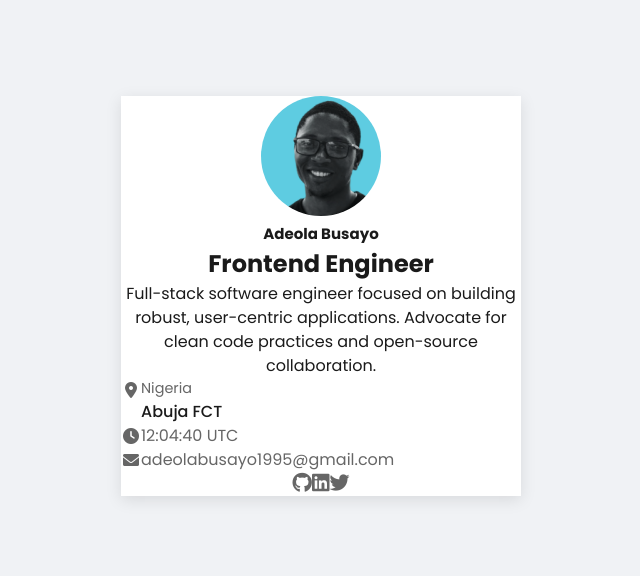
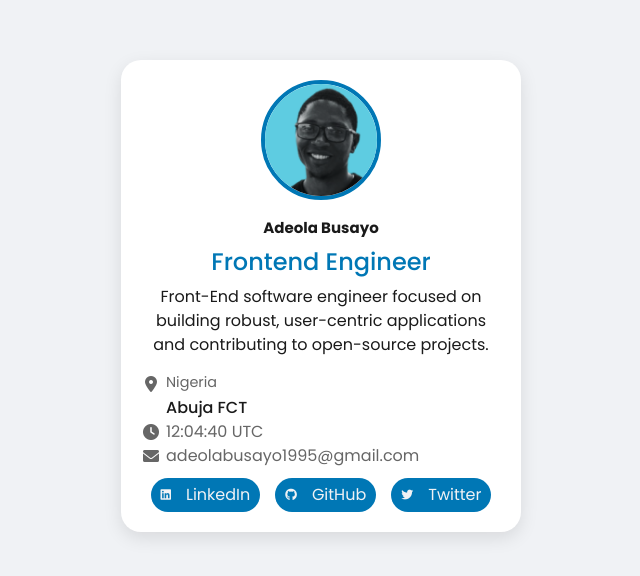
Before and after one commit to Adebemdev/profile-card, a website: page src/index.html in a window 1280 px wide. Shown: the part 104-680 px from the top of the page, without its empty margins (319-959 px from the left). Drawn offline with Linux system fonts and the light colour scheme.

Commit message:
files updated

```diff
--- a/src/index.html
+++ b/src/index.html
@@ -3,12 +3,6 @@
   <head>
     <meta charset="UTF-8" />
     <meta name="viewport" content="width=device-width, initial-scale=1.0" />
-    <link
-      rel="icon"
-      type="image/png"
-      sizes="16x16"
-      href="/src/assets/favicon/favicons/favicon.ico"
-    />
     <link rel="preconnect" href="https://fonts.googleapis.com" />
     <link rel="preconnect" href="https://fonts.gstatic.com" crossorigin />
     <link
@@ -21,8 +15,6 @@
     />
 
     <!-- <link rel="manifest" href="/manifest.json" /> -->
-    <meta name="msapplication-TileColor" content="#da532c" />
-    <meta name="theme-color" content="#ffffff" />
     <link rel="stylesheet" href="style.css" />
 
     <title>My Profile Card</title>
@@ -40,6 +32,7 @@
         <h2 data-testid="jobTitle" id="profileTitle" class="jobTitle"></h2>
         <p data-testid="shortBio" id="profileBio" class="profile-shortBio"></p>
       </div>
+
       <div class="profie-info">
         <div class="info-item">
           <i class="fas fa-map-marker-alt"></i>
@@ -58,14 +51,35 @@
         </div>
       </div>
       <div data-testid="socialLinks" class="social-links">
-        <a href="#" class="social-link" id="github">
-          <i class="fab fa-github fa-lg"></i>
+        <a
+          href="#"
+          class="social-link linkedin"
+          id="linkedin"
+          target="_blank"
+          rel="noopener noreferrer"
+        >
+          <i class="fab fa-linkedin"></i>
+          <span>LinkedIn</span>
         </a>
-        <a href="#" class="social-link" id="linkedin">
-          <i class="fab fa-linkedin fa-lg"></i>
+        <a
+          href="#"
+          class="social-link github"
+          id="github"
+          target="_blank"
+          rel="noopener noreferrer"
+        >
+          <i class="fab fa-github"></i>
+          <span>GitHub</span>
         </a>
-        <a href="#" class="social-link" id="twitter">
-          <i class="fab fa-twitter fa-lg"></i>
+        <a
+          href="#"
+          class="social-link twitter"
+          id="twitter"
+          target="_blank"
+          rel="noopener noreferrer"
+        >
+          <i class="fab fa-twitter"></i>
+          <span>Twitter</span>
         </a>
       </div>
     </div>
--- a/src/script.js
+++ b/src/script.js
@@ -11,7 +11,7 @@ const CONFIG = {
 
 const profileData = {
   name: 'Adeola Busayo',
-  bio: 'Full-stack software engineer focused on building robust, user-centric applications. Advocate for clean code practices and open-source collaboration.',
+  bio: 'Front-End software engineer focused on building robust, user-centric applications and contributing to open-source projects.',
   title: 'Frontend Engineer',
   location: {
     city: 'Abuja FCT',
@@ -20,9 +20,18 @@ const profileData = {
   email: 'adeolabusayo1995@gmail.com',
   image: './assets/images/profile-card-image.png',
   social: {
-    github: 'https://github.com/Adebemdev',
-    linkedin: 'https://www.linkedin.com/in/adeolabusayobemdev/',
-    twitter: 'https://x.com/bem_ade',
+    linkedin: {
+      username: '',
+      url: 'https://www.linkedin.com/in/adeolabusayobemdev/',
+    },
+    github: {
+      username: 'Adebemdev',
+      url: 'https://github.com/Adebemdev',
+    },
+    twitter: {
+      username: '@bem_ade',
+      url: 'https://x.com/bem_ade',
+    },
   },
 };
 
@@ -35,6 +44,7 @@ class ProfileManager {
     this.updateProfile();
     this.updateTime();
     this.startTimeUpdate();
+    this.updateSocialLinks();
   }
 
   updateProfile() {
@@ -57,6 +67,16 @@ class ProfileManager {
         } else {
           element.textContent = value;
         }
+      }
+    });
+  }
+
+  updateSocialLinks() {
+    Object.entries(this.data.social).forEach(([platform, data]) => {
+      const link = document.getElementById(platform);
+      if (link && data.url) {
+        link.href = data.url;
+        link.setAttribute('aria-label', `Visit ${platform} profile`);
       }
     });
   }
--- a/src/style.css
+++ b/src/style.css
@@ -2,9 +2,19 @@
   --primary-color: #1a1a1a;
   --secondary-color: #666;
   --background-color: #f0f2f5;
+  --accent-color: #0077b5;
   --card-background: white;
-  --shadow: 0 4px 15px rgba(0, 0, 0, 0.1);
+  --shadow: 0 6px 18px rgba(0, 0, 0, 0.1);
   --transition: all 0.3s ease;
+  --border-radius: 20px;
+
+  /* Font-size */
+  --spacing-xs: 0.2rem;
+  --spacing-sm: 0.5rem;
+  --spacing-md: 1rem;
+  --spacing-lg: 1.5rem;
+  --spacing-button-lg: 1.8rem;
+  --spacing-xl: 2rem;
 }
 
 *,
@@ -35,7 +45,7 @@ body {
   background: var(--card-background);
   border-radius: var(--border-radius);
   box-shadow: var(--shadow);
-  padding: '';
+  padding: var(--spacing-xl);
   width: min(90%, 400px);
   transition: var(--transition);
 }
@@ -46,14 +56,17 @@ body {
 
 .profile-header {
   text-align: center;
-  margin-bottom: '';
+  margin-bottom: var(--spacing-lg);
+  /* background-color: #ffe066; */
 }
 
 .profile-image {
   width: 120px;
   height: 120px;
   border-radius: 50%;
-  margin-bottom: '';
+  margin-bottom: var(--spacing-md);
+  border: 4px solid var(--accent-color);
+
   object-fit: cover;
 }
 
@@ -64,7 +77,7 @@ body {
 
 .profile-bio {
   color: var(--secondary-color);
-  margin-bottom: '';
+  margin-bottom: var(--spacing-lg);
   font-size: clamp(0.875rem, 1.5vw, 1rem);
 }
 
@@ -79,7 +92,7 @@ body {
 .info-item {
   display: flex;
   align-items: flex-start;
-  gap: '';
+  gap: var(--spacing-sm);
   color: var(--secondary-color);
 }
 
@@ -91,11 +104,17 @@ body {
   margin-top: 4px;
 }
 
+.jobTitle {
+  color: var(--accent-color);
+  font-weight: 500;
+  margin-bottom: var(--spacing-sm);
+}
+
 /* Location Specific Styles */
 .location-info {
   display: flex;
   flex-direction: column;
-  gap: '';
+  gap: var(--spacing-xs);
 }
 
 .location-primary {
@@ -111,25 +130,46 @@ body {
 .social-links {
   display: flex;
   justify-content: center;
-  gap: '';
+  gap: var(--spacing-lg);
 }
 
 .social-link {
-  color: var(--secondary-color);
+  display: flex;
+  align-items: center;
+  gap: var(--spacing-lg);
+  padding: var(--spacing-sm) var(--spacing-md);
+  border-radius: 50px;
   text-decoration: none;
+  color: var(--background-color);
+  background: var(--accent-color);
   transition: var(--transition);
-  padding: '';
+  margin-top: var(--spacing-md);
 }
 
 .social-link:hover {
-  color: var(--primary-color);
   transform: translateY(-2px);
+  color: var(--accent-color);
+  background: rgba(0, 119, 181, 0.1);
+}
+
+.social-link i {
+  font-size: 1.2rem;
+}
+
+.social-link span {
+  display: none;
+}
+
+@media (min-width: 400px) {
+  .social-link span {
+    display: inline;
+  }
 }
 
 /* Responsive Adjustments */
 @media (max-width: 480px) {
   .profile-card {
-    padding: '';
+    padding: var(--spacing-lg);
   }
 
   .profile-image {
@@ -138,12 +178,12 @@ body {
   }
 
   .social-links {
-    gap: '';
+    gap: var(--spacing-md);
   }
 }
 
 @media (max-width: 320px) {
   .profile-card {
-    padding: '';
+    padding: var(--spacing-md);
   }
 }
```
Also changed, not shown: src/assets/favicon/favicons/browserconfig.xml (deleted, +0 -9 lines), src/assets/favicon/favicons/android-chrome-192.png (deleted), src/assets/favicon/favicons/android-chrome-512.png (deleted), src/assets/favicon/favicons/apple-touch-icon.png (deleted), src/assets/favicon/favicons/favicon-128.png (deleted), src/assets/favicon/favicons/favicon-16.png (deleted), src/assets/favicon/favicons/favicon-256.png (deleted), src/assets/favicon/favicons/favicon-32.png (deleted), src/assets/favicon/favicons/favicon-48.png (deleted), src/assets/favicon/favicons/favicon-96.png (deleted), src/assets/favicon/favicons/favicon.ico (deleted), src/assets/favicon/favicons/favicon.svg (deleted), src/assets/favicon/favicons/manifest.json (deleted), src/assets/favicon/favicons/mstile-150.png (deleted), 1 more files.
